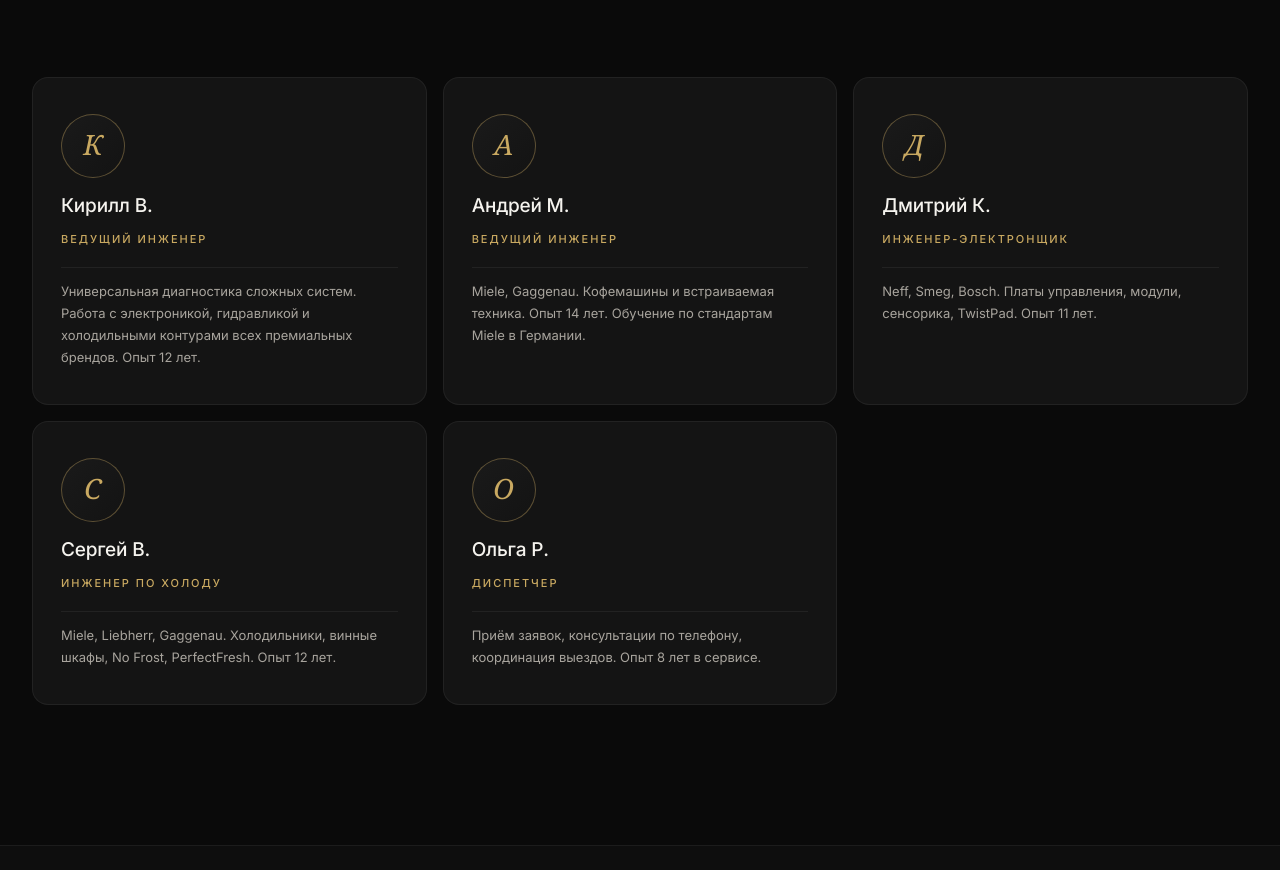
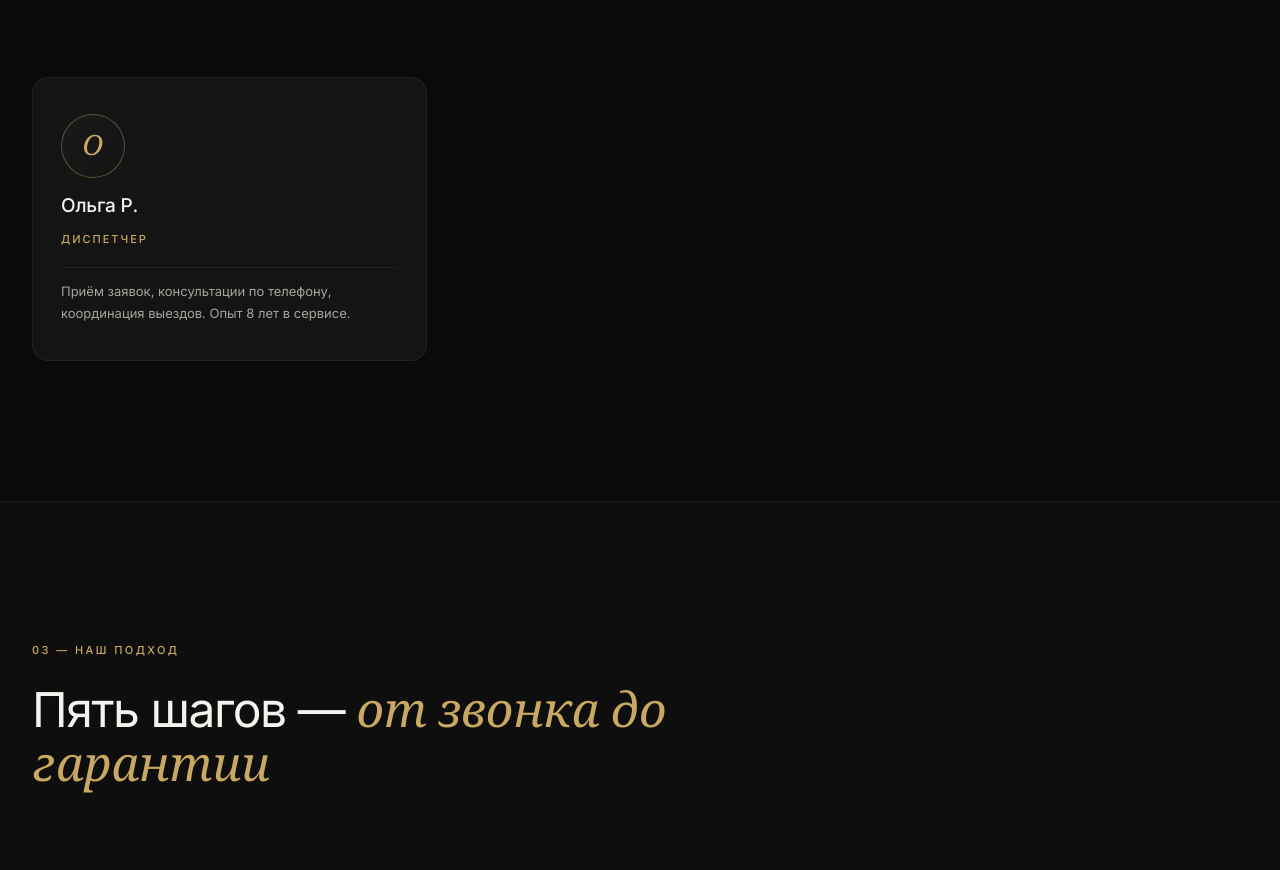
Before and after one commit to bdjsjss7-sys/miele_service, a plain HTML site: page about.html in a window 1280 px wide. Shown: the part 3186-4056 px from the top of the page. Drawn offline with nearby package versions, Linux system fonts and the light colour scheme.

Commit message:
Remove refrigerator service references from about.html

```diff
--- a/about.html
+++ b/about.html
@@ -288,7 +288,7 @@
       <div class="feature">
         <div class="feature__num">01</div>
         <h3 class="feature__title">Только премиум-сегмент</h3>
-        <p class="feature__text">Не ориентируемся на дешёвый массовый сегмент. Специализируемся на Miele, Neff, Gaggenau, Smeg, Bosch, Siemens, ASKO, V-ZUG, Sub-Zero, Wolf, BORA, Liebherr, Jura, Küppersbusch, De Dietrich, Franke, Bertazzoni, AEG и Laurastar. Такой профиль позволяет глубже работать с конструкцией и электроникой техники высокого класса.</p>
+        <p class="feature__text">Не ориентируемся на дешёвый массовый сегмент. Специализируемся на Miele, Neff, Gaggenau, Smeg, Bosch, Siemens, ASKO, V-ZUG, Wolf, BORA, Jura, Küppersbusch, De Dietrich, Franke, Bertazzoni, AEG и Laurastar. Такой профиль позволяет глубже работать с конструкцией и электроникой техники высокого класса.</p>
       </div>
       <div class="feature">
         <div class="feature__num">02</div>
@@ -319,31 +319,6 @@
 
     <div class="team">
       <!-- ДОБАВЛЕН КИРИЛЛ -->
-      <article class="engineer">
-        <div class="engineer__avatar">К</div>
-        <h3 class="engineer__name">Кирилл В.</h3>
-        <div class="engineer__role">Ведущий инженер</div>
-        <p class="engineer__spec">Универсальная диагностика сложных систем. Работа с электроникой, гидравликой и холодильными контурами всех премиальных брендов. Опыт 12 лет.</p>
-      </article>
-
-      <article class="engineer">
-        <div class="engineer__avatar">А</div>
-        <h3 class="engineer__name">Андрей М.</h3>
-        <div class="engineer__role">Ведущий инженер</div>
-        <p class="engineer__spec">Miele, Gaggenau. Кофемашины и встраиваемая техника. Опыт 14 лет. Обучение по стандартам Miele в Германии.</p>
-      </article>
-      <article class="engineer">
-        <div class="engineer__avatar">Д</div>
-        <h3 class="engineer__name">Дмитрий К.</h3>
-        <div class="engineer__role">Инженер-электронщик</div>
-        <p class="engineer__spec">Neff, Smeg, Bosch. Платы управления, модули, сенсорика, TwistPad. Опыт 11 лет.</p>
-      </article>
-      <article class="engineer">
-        <div class="engineer__avatar">С</div>
-        <h3 class="engineer__name">Сергей В.</h3>
-        <div class="engineer__role">Инженер по холоду</div>
-        <p class="engineer__spec">Miele, Liebherr, Gaggenau. Холодильники, винные шкафы, No Frost, PerfectFresh. Опыт 12 лет.</p>
-      </article>
       <article class="engineer">
         <div class="engineer__avatar">О</div>
         <h3 class="engineer__name">Ольга Р.</h3>
@@ -470,7 +445,7 @@
       </details>
       <details class="faq__item">
         <summary>Кто именно приедет на выезд?</summary>
-        <p>Приезжает один инженер — профильный специалист по вашей категории техники. Для кофемашин — один, для холодильников — другой. Держим узкую специализацию, чтобы глубина знаний была выше.</p>
+        <p>Приезжает один инженер — профильный специалист по вашей категории техники. Для разных категорий техники назначаем профильного специалиста. Держим узкую специализацию, чтобы глубина знаний была выше.</p>
       </details>
       <details class="faq__item">
         <summary>Даёте ли чек и договор?</summary>
@@ -486,7 +461,7 @@
       </details>
       <details class="faq__item">
         <summary>Что если у меня не Miele, а другая премиум-техника?</summary>
-        <p>Работаем с Miele, Neff, Gaggenau, Smeg, Bosch, Siemens, ASKO, V-ZUG, Sub-Zero, Wolf, BORA, Liebherr, Dyson, Jura, Küppersbusch, De Dietrich, Franke, Bertazzoni, AEG и Laurastar. По редким моделям лучше заранее сообщить точную маркировку техники.</p>
+        <p>Работаем с Miele, Neff, Gaggenau, Smeg, Bosch, Siemens, ASKO, V-ZUG, Wolf, BORA, Dyson, Jura, Küppersbusch, De Dietrich, Franke, Bertazzoni, AEG и Laurastar. По редким моделям лучше заранее сообщить точную маркировку техники.</p>
       </details>
     </div>
   </div>
```
